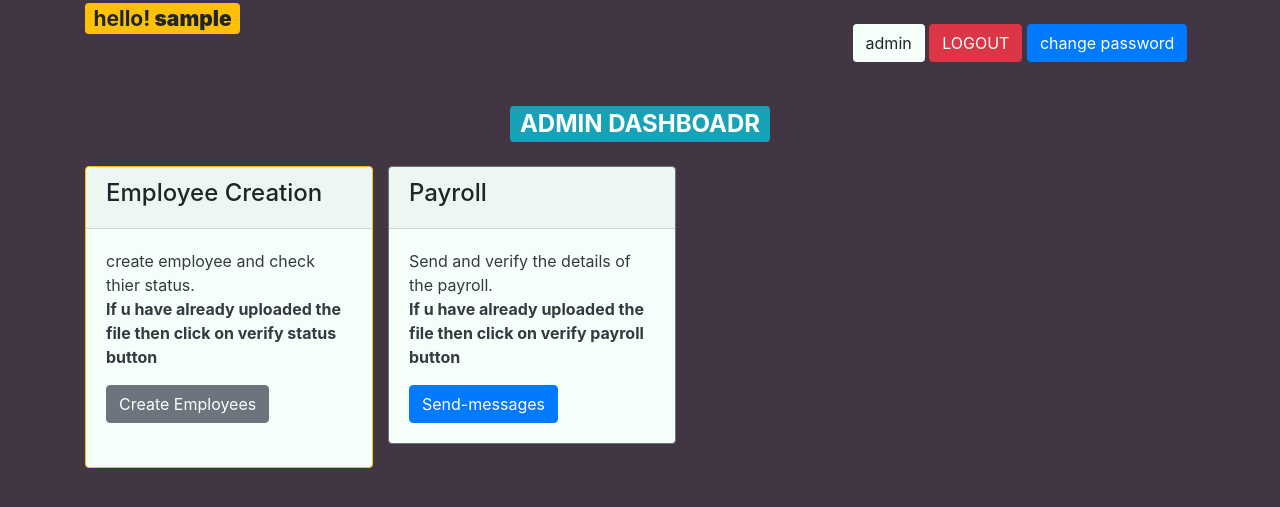
After one commit to Amithnc/payroll-automator, a Django app: page / in a window 1280 px wide. The commit adds this page. Shown: the top 507 px of the page. Run offline with Django 3.2, Linux system fonts and the light colour scheme; the visitor is signed in with stand-in values (Sample User, id 1); data that the repository does not hold is empty; some libraries are stand-ins or nearby versions.

Commit message:
added homepage and used Django message framework
:information_source:  used Django message framework to display a one-time notification message (flash message)

```diff
--- a/automate/models.py
+++ b/automate/models.py
@@ -2,11 +2,13 @@ from django.db import models
 import os
 from django.conf import settings
 from django.core.files.storage import FileSystemStorage
+import time
 
 class OverwriteStorage(FileSystemStorage):
     def get_available_name(self, name,max_length=None):
         if self.exists(name):
             os.remove(os.path.join(settings.MEDIA_ROOT, name))
+        time.sleep(2)
         return name
 
 class employee(models.Model):
--- a/automate/urls.py
+++ b/automate/urls.py
@@ -1,7 +1,18 @@
 from django.urls import path
+from django.contrib import admin
+from django.contrib.auth.views import LoginView,LogoutView
 from . import views
 urlpatterns = [
+    path('',views.homepage),
+    path('login/',
+        LoginView.as_view(
+            template_name='admin/login.html',
+            extra_context={
+                'site_header': 'Login to payroll-portal',
+                'site_title' : 'payroll-Portal',
+            })),
+    path('logout/',views.logout),
     path('create-employee/<int:id>',views.createuser),
     path('update-details/<int:id>/',views.updatedetails,name='update-details'),
-    path('verify-employee/<int:id>/',views.verifyemployee)
+    path('verify-employee/<int:id>/',views.verifyemployee),
 ]
--- a/automate/views.py
+++ b/automate/views.py
@@ -1,10 +1,14 @@
 from django.shortcuts import render,get_object_or_404,redirect
 import smtplib
+from django.contrib import auth
 from pandas import read_excel
 from django.contrib.auth import get_user_model
 import random
 from .models import employee
 from .forms import registerForm,registerFormnovalidate
+from django.contrib import messages
+import time
+from django.contrib.auth.decorators import login_required
 #email part
 SenderAddress="bandersnatch28@gmail.com"
 pswd="--__--"
@@ -13,12 +17,23 @@ DIGITS = ['0', '1', '2', '3', '4', '5', '6', '7', '8', '9']
 LOCASE_CHARACTERS = ['a', 'b', 'c', 'd', 'e', 'f', 'g', 'h','i', 'j', 'k', 'm', 'n', 'o', 'p', 'q','r', 's', 't', 'u', 'v', 'w', 'x', 'y', 'z']
 UPCASE_CHARACTERS = ['A', 'B', 'C', 'D', 'E', 'F', 'G', 'H','I', 'J', 'K', 'M', 'N', 'O', 'p', 'Q','R', 'S', 'T', 'U', 'V', 'W', 'X', 'Y', 'Z']
 
+@login_required(login_url='/login')
+def homepage(request):
+    files=employee.objects.all()
+    context={};context['files']=files
+    return render(request,'home.html',context)
 
+def logout(request):
+    auth.logout(request)
+    return redirect('/')
+
+@login_required(login_url='/login')
 def createuser(request,id):
     instance=get_object_or_404(employee,id=id)
     filename=instance.employee_file
     data=read_excel(filename)
     User = get_user_model()
+    count=0
     for i in range(len(data)):
         username=data["Name"][i]
         if User.objects.filter(username=username).exists():
@@ -28,7 +43,7 @@ def createuser(request,id):
             password=""
             for _ in range(2):
                 password+=random.choice(DIGITS)+random.choice(LOCASE_CHARACTERS)+random.choice(UPCASE_CHARACTERS)
-            User.objects.get_or_create(username=username, is_staff=False)
+            User.objects.get_or_create(username=username, is_staff=True)
             u = User.objects.get(username=username)   #
             u.set_password(password)
             u.email=email
@@ -39,13 +54,14 @@ def createuser(request,id):
             # subject = "Payroll login credentials"
             # body = "Subject: {}\n\n{}".format(subject,msg)
             # server.sendmail(SenderAddress, email, body)
-            print("created and mail sent to",username)
+            count+=1
             u.save()
         # server.quit()
+    messages.success(request, 'created '+str(count)+' users successfully')
     url="/verify-employee/"+str(id)
     return redirect(url)
 
-
+@login_required(login_url='/login')
 def verifyemployee(request,id):
     instance=get_object_or_404(employee,id=id)
     filename=instance.employee_file
@@ -65,18 +81,21 @@ def verifyemployee(request,id):
     context['id']=instance.id
     return render(request,'verifyemployee.html',context)
 
+@login_required(login_url='/login')
 def updatedetails(request,id):
     instance = get_object_or_404(employee,id=id)
     if request.method == "POST":
         form = registerForm(request.POST  or None,files=request.FILES,instance = instance)
         if form.is_valid():
-            form.save()
+            temp=form.save(commit=False)
+            time.sleep(3)
+            temp.save()
             url="/verify-employee/"+str(id)
+            messages.success(request, 'File Uploaded Successfully')
             return redirect(url)
     else:
         form = registerFormnovalidate(request.POST  or None,files=request.FILES,instance = instance)
     context={}
     context['instance']=instance
     context['form']=form
-
     return render(request,'update.html',context)
--- a/payroll/settings.py
+++ b/payroll/settings.py
@@ -50,7 +50,8 @@ MIDDLEWARE = [
     'django.contrib.messages.middleware.MessageMiddleware',
     'django.middleware.clickjacking.XFrameOptionsMiddleware',
 ]
-
+MESSAGE_STORAGE = 'django.contrib.messages.storage.session.SessionStorage'
+LOGIN_REDIRECT_URL = ''
 ROOT_URLCONF = 'payroll.urls'
 
 TEMPLATES = [
--- /dev/null
+++ b/templates/home.html
@@ -0,0 +1,134 @@
+<!DOCTYPE html>{% load static %}
+<html>
+<head>
+    <meta charset="utf-8">
+    <meta name="viewport" content="width=device-width, initial-scale=1, shrink-to-fit=no">
+    <script src="https://ajax.googleapis.com/ajax/libs/angularjs/1.4.5/angular.min.js"></script>
+    <title>FILE</title>
+    <link rel="stylesheet" href="https://stackpath.bootstrapcdn.com/bootstrap/4.5.0/css/bootstrap.min.css" integrity="sha384-9aIt2nRpC12Uk9gS9baDl411NQApFmC26EwAOH8WgZl5MYYxFfc+NcPb1dKGj7Sk" crossorigin="anonymous">
+    <style>
+        h6 {
+  font-family: "Montserrat", sans-serif;
+  font-weight: 400;
+  margin: 0 0 20px 0;
+  padding: 0;
+}
+    </style>
+</head>
+<body style="background-color:#423644;" >
+<div class="container">
+    <div class="row">
+      <div class="col-sm-8">
+        <h3><p class="text-left badge  badge-warning">hello!<strong> {{ request.user }}</strong></p></h3>
+      </div>
+      <div class="col-sm-4">
+        <p class="text-center" >
+          <br>
+          {% if request.user.is_superuser %}
+          <a href="admin/" data-toggle="tooltip" title="admin pannel">
+            <button type="button" style="background-color: mintcream;" class="btn">admin</button>
+          </a>
+          {% endif %}
+          <a href="logout/" data-toggle="tooltip" title="log out">
+            <button type="button" class="btn btn-danger">LOGOUT</button>
+        </a>
+        <a href="admin/password_change/" data-toggle="tooltip" title="log out">
+            <button type="button" class="btn btn-primary">change password</button>
+        </a>
+    </p>
+      </div>
+    </div>
+{% if request.user.is_superuser %}
+<br>
+<div class="text text-center">
+  <h2><p class="badge badge-info">ADMIN DASHBOADR</p></h2>
+</div>
+<div ng-app>
+    <div class="d-flex" id="wrapper">
+          <div class="container">
+            <div class="row">
+                <div class="card border-warning mb-3" style="max-width: 18rem;background-color: mintcream; ">
+                    <div class="card-header"><h4>Employee Creation</h4></div>
+                    <div class="card-body text-info">
+                      <p class="card-text text-dark">create employee and check thier status. <br><strong>If u have already uploaded the file then click on verify status button</strong></p>
+                      <button class="btn btn-secondary" ng-click="page='create'">Create Employees</button>
+                    </div>
+                    <br>
+                  </div>
+              <div class="col">
+                <div class="card border-secondary  mb-3" style="max-width: 18rem;background-color: mintcream;">
+                    <div class="card-header"><h4>Payroll</h4></div>
+                    <div class="card-body text-dark">
+                      <p class="card-text">Send and verify the details of the payroll.<br><strong>If u have already uploaded the file then click on verify payroll button</strong> </p>
+                      <button class="btn btn-primary" ng-click="page='send-message'">Send-messages</button>
+                    </div>
+                  </div>
+              </div>
+            </div>
+            <br>
+            <div class="row">
+                <div ng-show="page === 'create'">
+                    <h4 class="text" style="color: mintcream;">these are the files containing employee details</h4>
+                    <table class="table table-bordered table-sm" style="background-color: mintcream;">
+                        <thead>
+                            <tr>
+                              <th scope="col"><h6><strong>File Name</strong></h6></th>
+                              <th scope="col"><h6><strong>Update</strong></h6></th>
+                              <th scope="col"><h6><strong>verify</strong></h6></th>
+                            </tr>
+                          </thead>
+                          {% for file in files %}
+                          <tbody>
+                            <tr>
+                              <th scope="row"><h6>{{ file.employee_file }}</h6></th>
+                              <td>
+                                <p>
+                                    <a href="update-details/{{file.id}}" class="badge badge-pill badge-primary">Update File</a></p>
+                              </td>
+                              <td>
+                                <p>
+                                    <a href="verify-employee/{{file.id}}" class="badge badge-pill badge-dark">Verify Status</a></p>
+                                </td>
+                            </tr>
+                        </tbody>
+                        {%endfor%}
+                    </table>
+                </div>
+                <div ng-show="page === 'send-message'">
+                <h4 class="text-success">these are the files you can change</h4>
+                    <table class="table table-bordered table-sm table-dark">
+                        <thead>
+                            <tr>
+                              <th scope="col"><h6><strong>Name</strong></h6></th>
+                              <th scope="col"><h6><strong>Last Updated on</strong></h6></th>
+                              <th scope="col"><h6><strong>Last updated by</strong></h6></th>
+                              <th scope="col"><h6><strong>change-File</strong></h6></th>
+                            </tr>
+                          </thead>
+                          <form action="/viewfile/" method="POST" id="viewform">
+                            {% csrf_token %}
+                          {% for change in changes.all %}
+                          <tbody>
+                            <tr>
+                              <th scope="row"><h6>{{ change.name }}</h6></th>
+                              <td><h6>{{ change.last_updated_on }}</h6></td>
+                              <td><h6>{{ change.updated_by }}</h6></td>
+                              <td>
+                                <p>
+                                    <a href="/update/{{change.id}}" class="badge badge-pill badge-warning">Update</a>
+                              </td>
+                            </tr>
+                        </tbody>
+                        {%endfor%}
+                      </form>
+                        </table>
+                        hi
+                </div>
+            </div>
+          </div>
+    </div>
+</div>
+{% endif %}
+</div>
+</body>
+</html>
```
Also changed, not shown: automate/forms.py (+9 -1 lines), templates/update.html (+7 -7 lines), templates/verifyemployee.html (+30 -4 lines).
